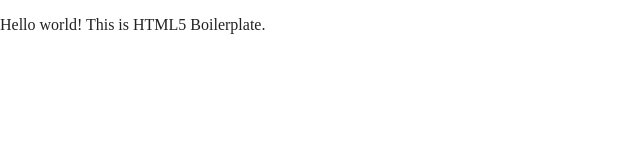
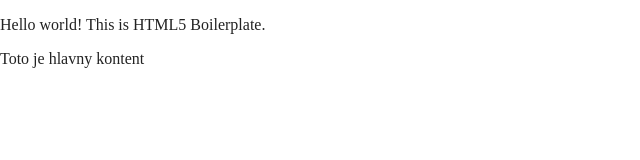
Before and after one commit to AndreyFar/gitos_hranie, a website built with Parcel: page index.html in a window 1280 px wide. Shown: the whole page, without its empty margins (0-640 px from the left). Built offline with nearby package versions, Linux system fonts and the light colour scheme.

Commit message:
added main container

```diff
--- a/index.html
+++ b/index.html
@@ -26,6 +26,9 @@
 
   <!-- Add your site or application content here -->
   <p>Hello world! This is HTML5 Boilerplate.</p>
+  <div class="container">
+    Toto je hlavny kontent
+  </div>
   <script src="js/vendor/modernizr-3.11.2.min.js"></script>
   <script src="js/plugins.js"></script>
   <script src="js/main.js"></script>
```
